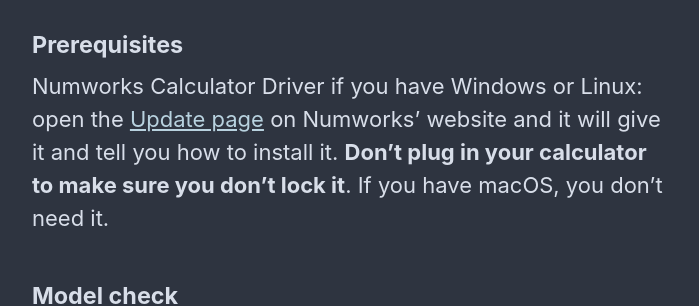
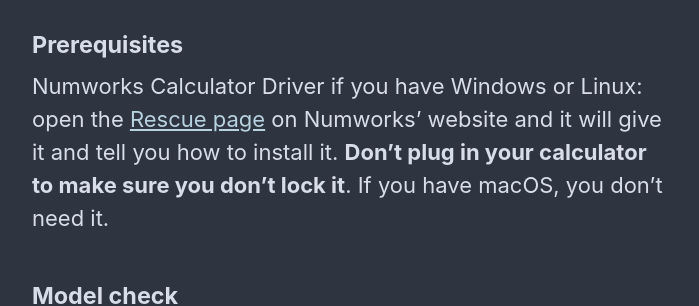
Before and after one commit to Omega-Numworks/Omega-Guide, a Jekyll site: the page built from _pages/en_US/get-started.md, in a window 1280 px wide and 900 px high, scrolled down 1294 px. Shown: the part 154-460 px from the top of the window, without its empty margins (290-989 px from the left). Built offline with Jekyll 4.4.1, drawn with Linux system fonts in a browser that asks for light colours; comment, search, counter and statistics services are not loaded.

Commit message:
Replace Update Link with Rescue link for driver

```diff
--- a/_pages/en_US/get-started.md
+++ b/_pages/en_US/get-started.md
@@ -22,7 +22,7 @@
 #### Prerequisites
 
 Numworks Calculator
-Driver if you have Windows or Linux: open the [Update page](https://numworks.com/update) on Numworks’ website and it will give it and tell you how to install it. **Don’t plug in your calculator to make sure you don’t lock it**. If you have macOS, you don't need it.
+Driver if you have Windows or Linux: open the [Rescue page](https://numworks.com/rescue) on Numworks’ website and it will give it and tell you how to install it. **Don’t plug in your calculator to make sure you don’t lock it**. If you have macOS, you don't need it.
 
 #### Model check
 
```
